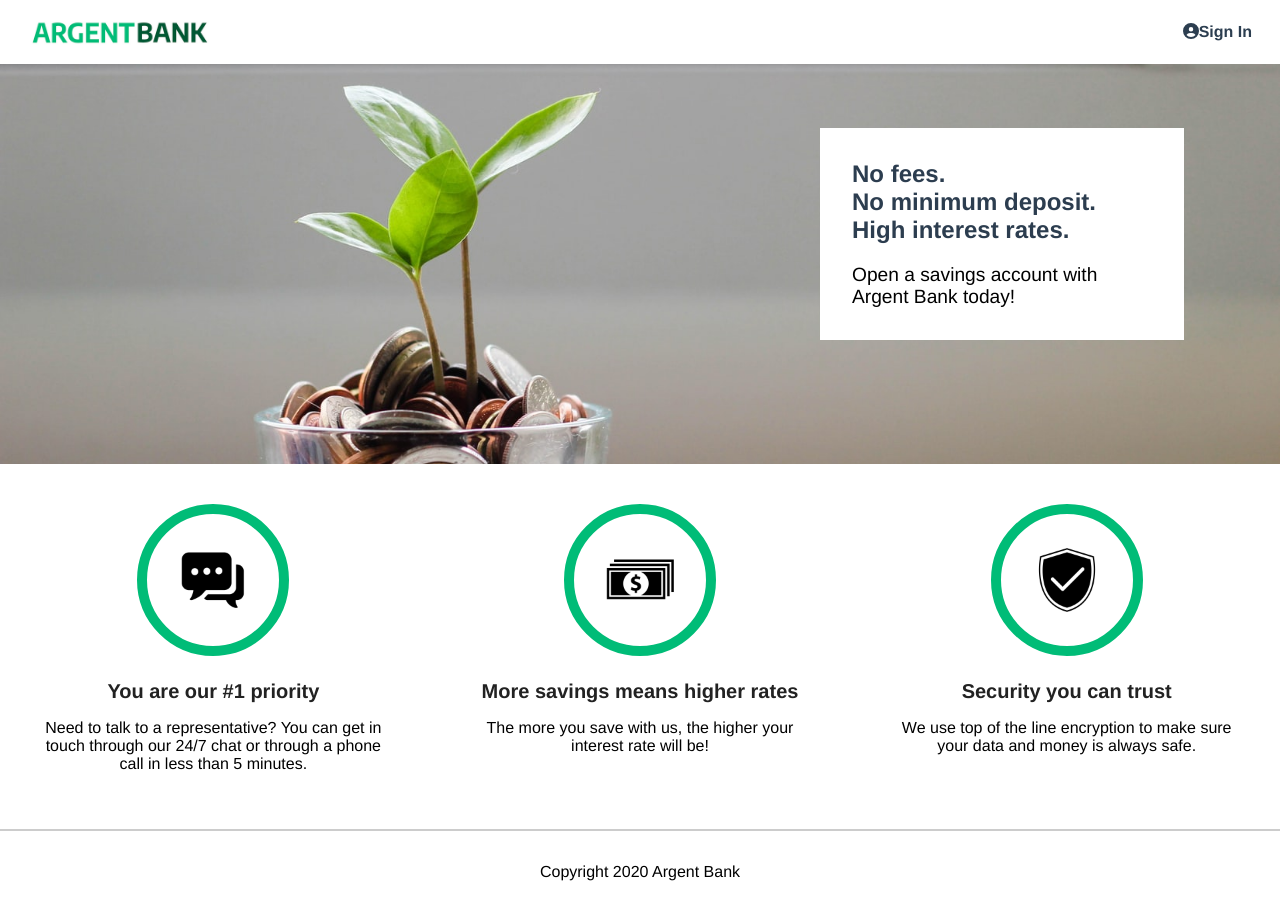
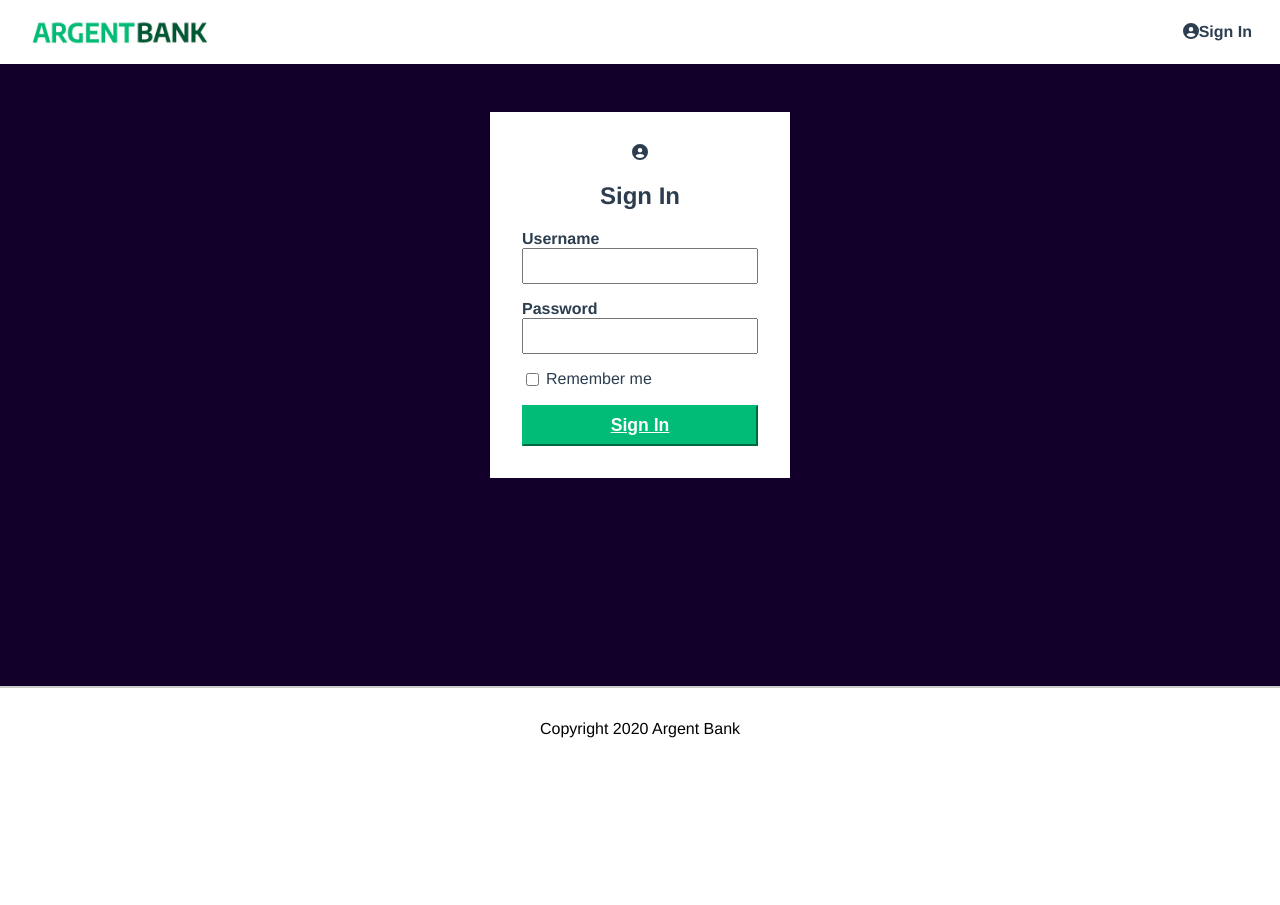
Before and after one commit to Vanessa-Peixoto/ArgentBank, a React (Vite) app: page /signin in a window 1280 px wide. After the commit the page ends 800 px from the top, so only its background shows below. Built offline with nearby package versions, Linux system fonts and the light colour scheme.

Commit message:
integrate login page and form with redux

```diff
--- a/package.json
+++ b/package.json
@@ -13,12 +13,14 @@
     "@fortawesome/fontawesome-svg-core": "^6.6.0",
     "@fortawesome/free-solid-svg-icons": "^6.6.0",
     "@fortawesome/react-fontawesome": "^0.2.2",
+    "@reduxjs/toolkit": "^2.2.7",
     "i18next": "^23.15.1",
     "i18next-browser-languagedetector": "^8.0.0",
     "prop-types": "^15.8.1",
     "react": "^18.3.1",
     "react-dom": "^18.3.1",
     "react-i18next": "^15.0.2",
+    "react-redux": "^9.1.2",
     "react-router": "^6.26.2",
     "react-router-dom": "^6.26.2"
   },
--- /dev/null
+++ b/src/app/store.js
@@ -0,0 +1,8 @@
+import { configureStore } from '@reduxjs/toolkit';
+import formReducer from '../features/formSlice';
+
+export const store = configureStore({
+  reducer: {
+    form: formReducer
+  }
+});
--- /dev/null
+++ b/src/component/Button/Button.jsx
@@ -0,0 +1,17 @@
+import PropTypes from "prop-types";
+import "./button.scss";
+
+function Button({ type = "button", children }) {
+  return (
+    <button type={type} className="sign-in-button">
+      {children}
+    </button>
+  );
+}
+
+Button.propTypes = {
+  type: PropTypes.string.isRequired,
+  children: PropTypes.node.isRequired,
+};
+
+export default Button;
--- /dev/null
+++ b/src/component/Button/button.scss
@@ -0,0 +1,13 @@
+.sign-in-button {
+    display: block;
+    width: 100%;
+    padding: 8px;
+    font-size: 1.1rem;
+    font-weight: bold;
+    margin-top: 1rem;
+    border-color: #00bc77;
+    background-color: #00bc77;
+    color: #fff;
+    cursor: pointer;
+    text-decoration: underline;
+  }
--- /dev/null
+++ b/src/component/Form/Form.jsx
@@ -0,0 +1,70 @@
+import { useDispatch, useSelector } from "react-redux";
+import { FontAwesomeIcon } from "@fortawesome/react-fontawesome";
+import { faCircleUser } from "@fortawesome/free-solid-svg-icons";
+import './form.scss';
+import {
+  updateUsername,
+  updatePassword,
+  toggleRememberMe,
+  submitForm,
+} from "../../features/formSlice";
+import Button from '../Button/Button';
+
+function Form() {
+
+  //Hook redux, send actions to change the global state
+  const dispatch = useDispatch();
+
+  //Hook redux, allow to read part of the global state
+  //We select username, password, rememberMe from the formslice
+  const { username, password, rememberMe } = useSelector((state) => state.form);
+
+  //Submit form
+  const handleSubmit = (e) => {
+    e.preventDefault();
+    dispatch(submitForm());
+  };
+
+  return (
+    <section className="sign-in-content">
+        <div className="container-title-form">
+        <FontAwesomeIcon icon={faCircleUser} />
+        <h1>Sign In</h1>
+        </div>
+      <form onSubmit={handleSubmit}>
+        <div className="input-wrapper">
+          <label htmlFor="username">Username</label>
+          <input
+            type="text"
+            id="username"
+            value={username}
+            onChange={(e) => dispatch(updateUsername(e.target.value))}
+          />
+        </div>
+        <div className="input-wrapper">
+          <label htmlFor="password">Password</label>
+          <input
+            type="password"
+            id="password"
+            value={password}
+            onChange={(e) => dispatch(updatePassword(e.target.value))}
+          />
+        </div>
+        <div className="input-remember">
+          <input
+            type="checkbox"
+            id="remember-me"
+            checked={rememberMe}
+            onChange={() => dispatch(toggleRememberMe())}
+          />
+          <label htmlFor="remember-me">Remember me</label>
+        </div>
+        <Button type="submit">
+            Sign In
+        </Button>
+      </form>
+    </section>
+  );
+}
+
+export default Form;
--- /dev/null
+++ b/src/component/Form/form.scss
@@ -0,0 +1,40 @@
+.container-title-form {
+    text-align: center;
+}
+  .sign-in-content {
+    box-sizing: border-box;
+    background-color: white;
+    width: 300px;
+    margin: 0 auto;
+    margin-top: 3rem;
+    padding: 2rem;
+    color: #2c3d4f;
+  }
+
+  .sign-in-icon {
+    font-size: 5rem;
+  }
+
+  .input-remember {
+    display: flex;
+  }
+
+  .input-remember label {
+    margin-left: 0.25rem;
+  }
+
+  .input-wrapper {
+    display: flex;
+    flex-direction: column;
+    text-align: left;
+    margin-bottom: 1rem;
+  }
+
+  .input-wrapper label {
+    font-weight: bold;
+  }
+
+  .input-wrapper input {
+    padding: 5px;
+    font-size: 1.2rem;
+  }
--- a/src/component/Header/Header.jsx
+++ b/src/component/Header/Header.jsx
@@ -1,7 +1,8 @@
 import logo from "../../assets/images/argentBankLogo.png";
-import './header.scss';
-import { FontAwesomeIcon } from '@fortawesome/react-fontawesome';
-import { faCircleUser } from '@fortawesome/free-solid-svg-icons';
+import { Link } from "react-router-dom";
+import "./header.scss";
+import { FontAwesomeIcon } from "@fortawesome/react-fontawesome";
+import { faCircleUser } from "@fortawesome/free-solid-svg-icons";
 
 function Header() {
   return (
@@ -15,10 +16,10 @@ function Header() {
         <h1 className="sr-only">Argent Bank</h1>
       </a>
       <div>
-        <a className="main-nav-item">
-          <FontAwesomeIcon icon={faCircleUser}/>
+        <Link to="/signin" className="main-nav-item">
+          <FontAwesomeIcon icon={faCircleUser} />
           Sign In
-        </a>
+        </Link>
       </div>
     </nav>
   );
--- /dev/null
+++ b/src/features/formSlice.js
@@ -0,0 +1,34 @@
+import { createSlice } from '@reduxjs/toolkit';
+
+const initialState = {
+  username: '',
+  password: '',
+  rememberMe: false
+};
+
+const formSlice = createSlice({
+  name: 'form',
+  initialState,
+  //Modify state based on action sent
+  reducers: {
+    updateUsername: (state, action) => {
+      state.username = action.payload;
+    },
+    updatePassword: (state, action) => {
+      state.password = action.payload;
+    },
+    toggleRememberMe: (state) => {
+      state.rememberMe = !state.rememberMe;
+    },
+    submitForm: (state) => {
+      console.log('Formulaire soumis :', state);
+      // A remplir pour rediriger l'utilisateur si connexion reussi
+    }
+  }
+});
+
+//Export actions to use them in the component
+export const { updateUsername, updatePassword, toggleRememberMe, submitForm } = formSlice.actions;
+
+//Export of the reducer for the store
+export default formSlice.reducer;
--- a/src/main.jsx
+++ b/src/main.jsx
@@ -1,11 +1,23 @@
-import { StrictMode } from 'react'
-import { createRoot } from 'react-dom/client'
-import App from './App.jsx'
 import './i18n';
-import './index.css'
+import './index.css';
+import React from 'react';
+import ReactDOM from 'react-dom/client';
+import { Route, BrowserRouter as Router, Routes } from 'react-router-dom';
+import { Provider } from 'react-redux';
+import { store } from './app/store';
+import Home from '../src/pages/Home';
+import Login from '../src/pages/Login';
 
-createRoot(document.getElementById('root')).render(
-  <StrictMode>
-    <App />
-  </StrictMode>,
-)
+const root = ReactDOM.createRoot(document.getElementById('root'));
+root.render(
+  <React.StrictMode>
+    <Provider store={store}>
+      <Router>
+        <Routes>
+          <Route path='' element={<Home/>} />
+          <Route path='/signin' element={<Login/>}/>
+        </Routes>
+      </Router>
+    </Provider>
+  </React.StrictMode>
+);
--- /dev/null
+++ b/src/pages/Login.jsx
@@ -0,0 +1,17 @@
+import Form from "../component/Form/Form";
+import Footer from "../component/Footer/Footer";
+import Header from "../component/Header/Header";
+import './login.scss';
+
+function Login() {
+  return (
+    <>
+      <Header />
+      <main className="bg-dark">
+        <Form />
+      </main>
+      <Footer />
+    </>
+  );
+}
+export default Login;
--- /dev/null
+++ b/src/pages/login.scss
@@ -0,0 +1,5 @@
+.bg-dark {
+    background-color: #12002b;
+    display: flex;
+    padding-bottom: 13rem;
+}
```
Also changed, not shown: 1 other file (tests, documents, lock files or other folders).
